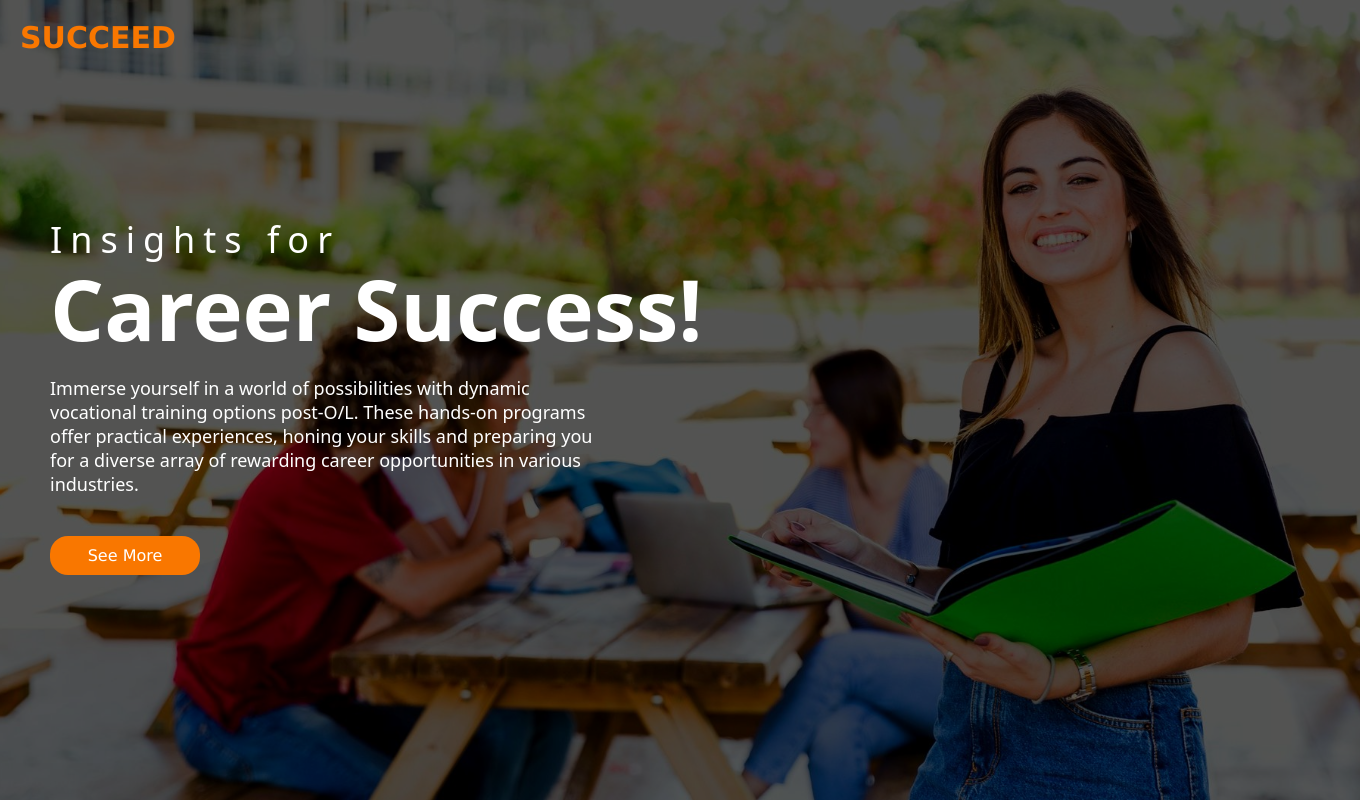
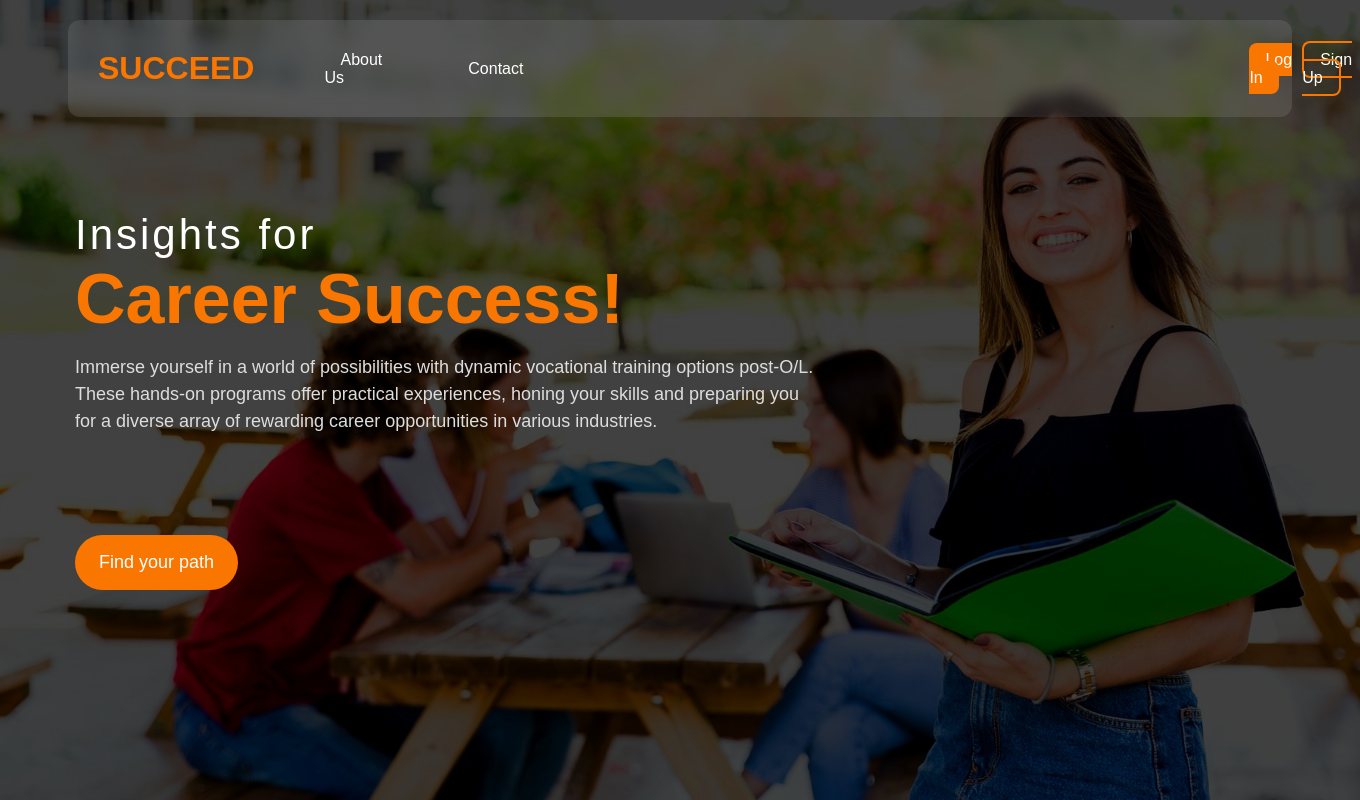
Before and after one commit to hasharas/suggest_AL-stream, a Flask app: page / in a window 1360 px wide. Run offline with Flask 3, Linux system fonts and the light colour scheme.

Commit message:
Style:add new style

```diff
--- a/app.py
+++ b/app.py
@@ -1,5 +1,6 @@
 from flask import Flask
 
+print('Hello World!')
 app = Flask(__name__)
 
 @app.route('/')
--- a/static/homeStyle.css
+++ b/static/homeStyle.css
@@ -1,96 +1,184 @@
-*{
+/* Reset and Global Styles */
+* {
+    margin: 0;
     padding: 0;
-    margin: 0;
+    box-sizing: border-box;
 }
 
-body{
-    background-image:url('./hbg.jpeg');
-    font-family: verdana;
-    background-color: #EFEEED;
-    background-repeat: no-repeat;
+body {
+    font-family: 'Poppins', sans-serif;
+    background-image: url('./hbg.jpeg');
     background-size: cover;
     background-position: center;
-    background-attachment:fixed;
+    background-attachment: fixed;
     height: 100vh;
     width: 100%;
-    overflow: hidden;
+    display: flex;
+    flex-direction: column;
+    justify-content: center;
+    align-items: center;
+    position: relative;
 }
 
-.gradient
- {
-    background:#0000009d;
+.gradient {
+    background: rgba(0, 0, 0, 0.7);
+    position: absolute;
+    top: 0;
+    left: 0;
     width: 100%;
     height: 100vh;
+    z-index: -1;
+}
+
+/* Navbar Styles */
+.navbar {
     position: absolute;
-    top:0;
-    z-index: -1;
- }
+    top: 20px;
+    width: 90%;
+    display: flex;
+    justify-content: space-between;
+    align-items: center;
+    padding: 30px 30px;
+    background: rgba(255, 255, 255, 0.1);
+    border-radius: 12px;
+    backdrop-filter: blur(8px);
+    margin-bottom:30px;
+}
 
- .name{
+.navbar ul {
+    list-style: none;
     display: flex;
-    justify-content: start;
-    padding-left: 20px;
-    padding-top: 20px;
-    font-size: 30px;
+    gap: 20px;
+    align-items: center;
+}
+
+.left {
+    display: flex;
+    gap: 70px;
+    padding-right: 690px;
+    align-items: center;
+}
+
+.right {
+    display: flex;
+    gap: 10px;
+    align-items: center;
+
+}
+
+.navbar ul li a {
+    text-decoration: none;
+    color: #fff;
+    font-size: 16px;
+    padding: 8px 16px;
+    transition: 0.3s;
+    border-radius: 8px;
+}
+
+.navbar ul li a:hover {
+    background: #F97700;
+}
+
+.name {
+    font-size: 32px;
     font-weight: bold;
     color: #F97700;
-    font-family:'Lucida Sans', 'Lucida Sans Regular', 'Lucida Grande', 'Lucida Sans Unicode', Geneva, Verdana, sans-serif;
-    transition: all 1s;
-    z-index: 100;
-    width: 100%;
-    position: absolute;
+    text-transform: uppercase;
 }
 
-.desription_div
-{
-    padding-top: 230px;
-    padding-left: 50px;
-    display: flex;
-    flex-direction: column;
-    justify-content: flex-start;
+.login {
+    background: #F97700;
+    border-radius: 8px;
+    padding: 10px 20px;
 }
 
-.topic
-{
-    font-family: system-ui, -apple-system, BlinkMacSystemFont, 'Segoe UI', Roboto, Oxygen, Ubuntu, Cantarell, 'Open Sans', 'Helvetica Neue', sans-serif;
-    font-size: 36px;
-    font-weight: 100;
-    color: #fff;
-    line-height: 20px;
-    letter-spacing: 8px;
-}
-
-.topic_s
-{
-    font-family:system-ui, -apple-system, BlinkMacSystemFont, 'Segoe UI', Roboto, Oxygen, Ubuntu, Cantarell, 'Open Sans', 'Helvetica Neue', sans-serif;
-    font-size: 85px;
-    color: #fff;
-    font-weight: 600;
-    padding-bottom: 10px;
-}
-.small_des
-{
-    font-family:system-ui, -apple-system, BlinkMacSystemFont, 'Segoe UI', Roboto, Oxygen, Ubuntu, Cantarell, 'Open Sans', 'Helvetica Neue', sans-serif;
-    color: #fff;
-    width: 550px;
-    font-size: 18px;
-    font-weight: 100;
-}
-
-.see_more
-{
-    margin-top: 40px;
-    text-decoration: none;
-    color: #fff;
-    width: 90px;
-    background-color: #F97700;
-    padding: 10px 30px;
-    border-radius: 18px;
-    text-align: center;
+.signup {
+    border: 2px solid #F97700;
+    border-radius: 8px;
+    padding: 10px 20px;
     transition: 0.3s;
 }
 
-.see_more:hover
-{
-    background-color: #f89436;
+.signup:hover {
+    background: #F97700;
+    color: #fff;
 }
+
+/* Description Section */
+.description_div {
+    text-align: center;
+    max-width: 600px;
+    margin-top: 100px;
+    margin-left: 75px;
+
+}
+
+.topic {
+    font-size: 42px;
+    color: #fff;
+    font-weight: 300;
+    letter-spacing: 3px;
+    margin-left: 75px;
+}
+
+.topic_s {
+    font-size: 70px;
+    color: #F97700;
+    font-weight: 700;
+    margin-bottom: 15px;
+    margin-left: 75px;
+}
+
+.small_des {
+width:55%;
+    font-size: 18px;
+    color: #ddd;
+    line-height: 1.5;
+    margin-bottom: 100px;
+    margin-left: 75px;
+}
+
+.see_more {
+    display: inline-block;
+    padding: 17px 24px;
+    background: #F97700;
+    color: #fff;
+    font-size: 18px;
+    border-radius: 30px;
+    text-decoration: none;
+    transition: 0.3s;
+    margin-left: 75px;
+}
+
+.see_more:hover {
+    background: #ff9800;
+}
+
+
+
+/* Responsive Design */
+@media (max-width: 768px) {
+    .navbar {
+        flex-direction: column;
+        align-items: center;
+        padding: 20px;
+    }
+
+    .navbar ul {
+        flex-direction: column;
+        align-items: center;
+        gap: 10px;
+    }
+
+    .description_div {
+        padding: 20px;
+    }
+
+    .topic_s {
+        font-size: 50px;
+    }
+
+    .small_des {
+        font-size: 16px;
+    }
+}
--- a/templates/Home.html
+++ b/templates/Home.html
@@ -7,17 +7,27 @@
     <title>Document</title>
 </head>
 <body>
-    <div class="name">
-        SUCCEED
-      </div>
+    <nav class="navbar">
+        <ul>
+            <div class="left">
+                <li><p class="name">SUCCEED</p></li>
+               <li><a href="/about">About Us</a></li>
+               <li><a href="/contact">Contact</a></li>
+            </div>
+            <div class="right">
+              <li><a class="login" href="/login">Log In</a></li>
+              <li><a class="signup" href="/signup">Sign Up</a></li>
+         </div>
+        </ul>
+    </nav>
 
-      <div class="desription_div">
+    <div class="desription_div">
         <p class="topic">Insights for </p>
         <p class="topic_s">Career Success!</p>
         <p class="small_des">Immerse yourself in a world of possibilities with dynamic vocational training options post-O/L. These hands-on programs offer practical experiences, honing your skills and preparing you for a diverse array of rewarding career opportunities in various industries.</p>
 
-        <a class="see_more" href="/index"> See More</a>
-      </div>
+        <a class="see_more" href="/index"> Find your path</a>
+    </div>
     <div class="gradient"></div>
 </body>
 </html>
```
Also changed, not shown: static/style.css (+44 -58 lines), templates/index.html (+19 -22 lines).
